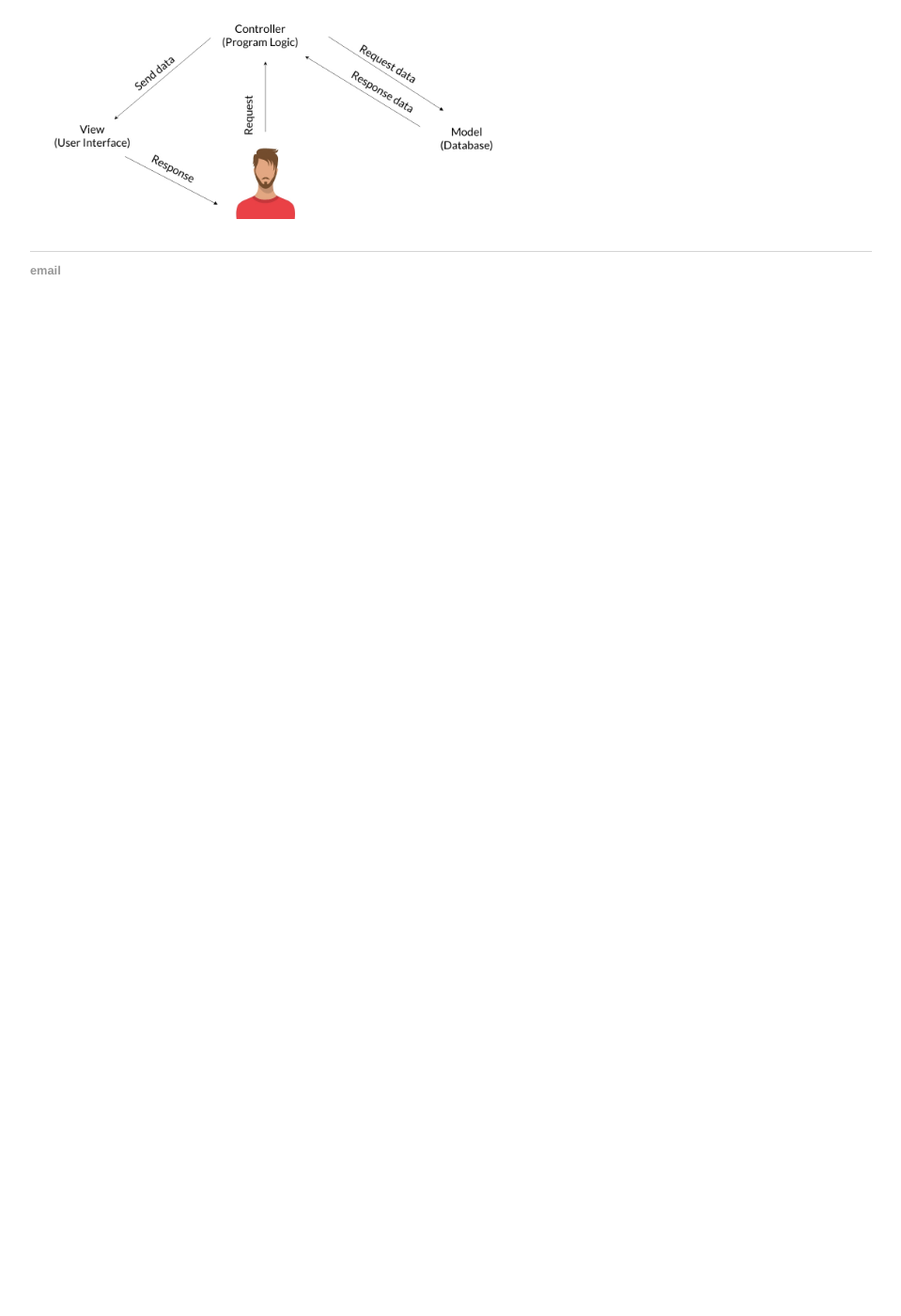
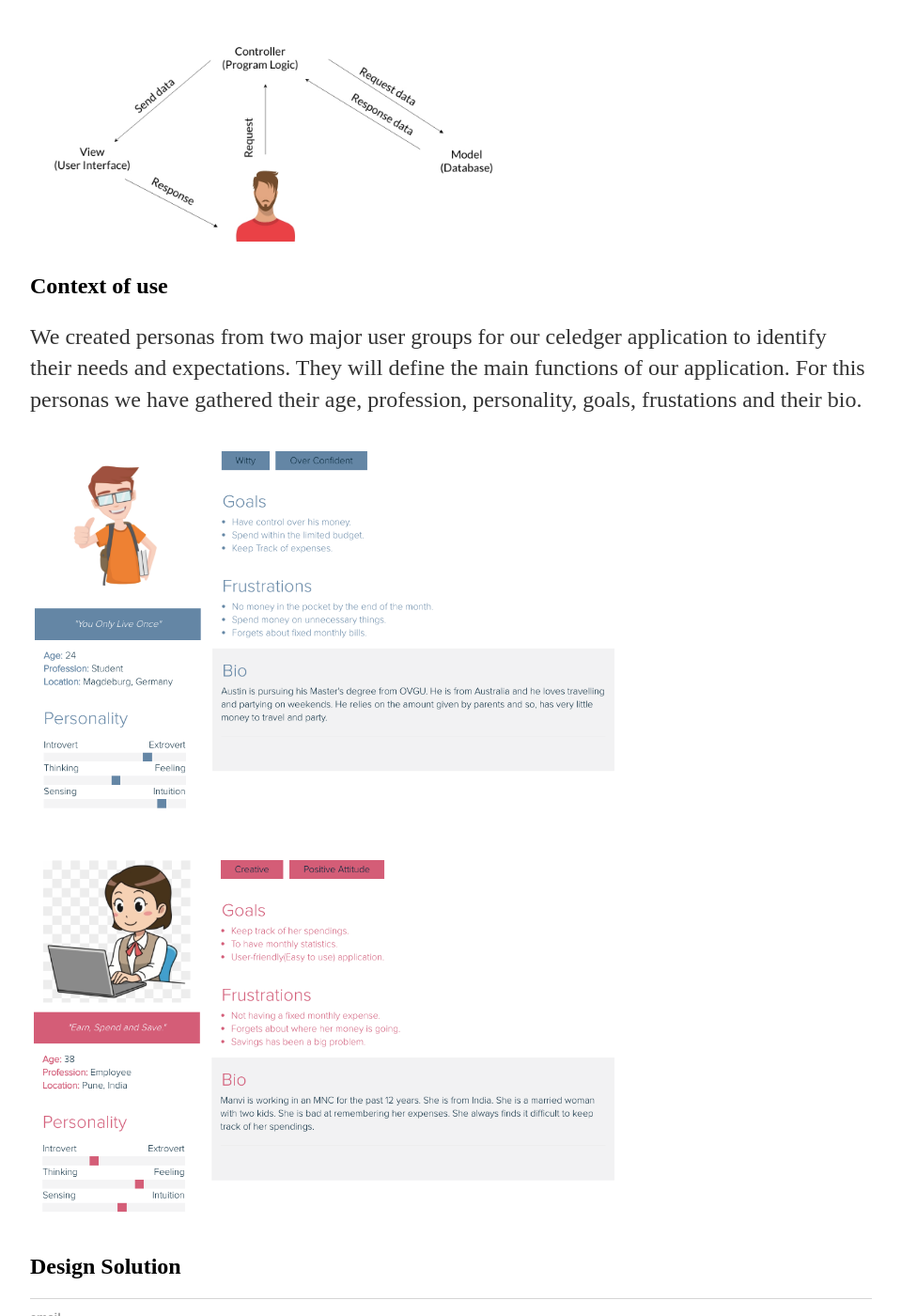
Before and after one commit to DBSE-teaching/isee2019-TeamMachine, a Jekyll site: the page built from docs/_posts/2019-06-04-Advanced-Prototype.md, in a window 1280 px wide and 1400 px high, scrolled down 3501 px. Shown: the whole window at 94% size, without its empty margins (160-1119 px from the left). Built offline with Jekyll 4.4.1, drawn with Linux system fonts in a browser that asks for light colours; a file with an impossible date is left out; before the commit the page ends 3856 px from its top, so only the background shows below that.

Commit message:
Update 2019-06-04-Advanced-Prototype.md

```diff
--- a/docs/_posts/2019-06-04-Advanced-Prototype.md
+++ b/docs/_posts/2019-06-04-Advanced-Prototype.md
@@ -42,4 +42,16 @@ View: It is the visual class, which includes everything the user sees.
 
 Controller: It is the glue between the above two. It updates the view, takes user input and make changes to the model.
 
-![DP1]({{site.baseurl}}/images/DP1.jpg "DP1"){:height="35%" width="60%"}![DP2]({{site.baseurl}}/images/DP2.jpg "DP2"){:height="35%" width="60%"}
+![DP1]({{site.baseurl}}/images/DP1.jpg "DP1"){:height="35%" width="60%"}
+
+![DP2]({{site.baseurl}}/images/DP2.jpg "DP2"){:height="35%" width="60%"}
+
+## Context of use
+
+We created personas from two major user groups for our celedger application to identify their needs and expectations. They will define the main functions of our application. For this personas we have gathered their age, profession, personality, goals, frustations and their bio.
+
+![UP]({{site.baseurl}}/images/UP.png "UP"){:height="40%" width="70%"}
+
+![UP2]({{site.baseurl}}/images/UP2.png "UP2"){:height="40%" width="70%"}
+
+## Design Solution
```
